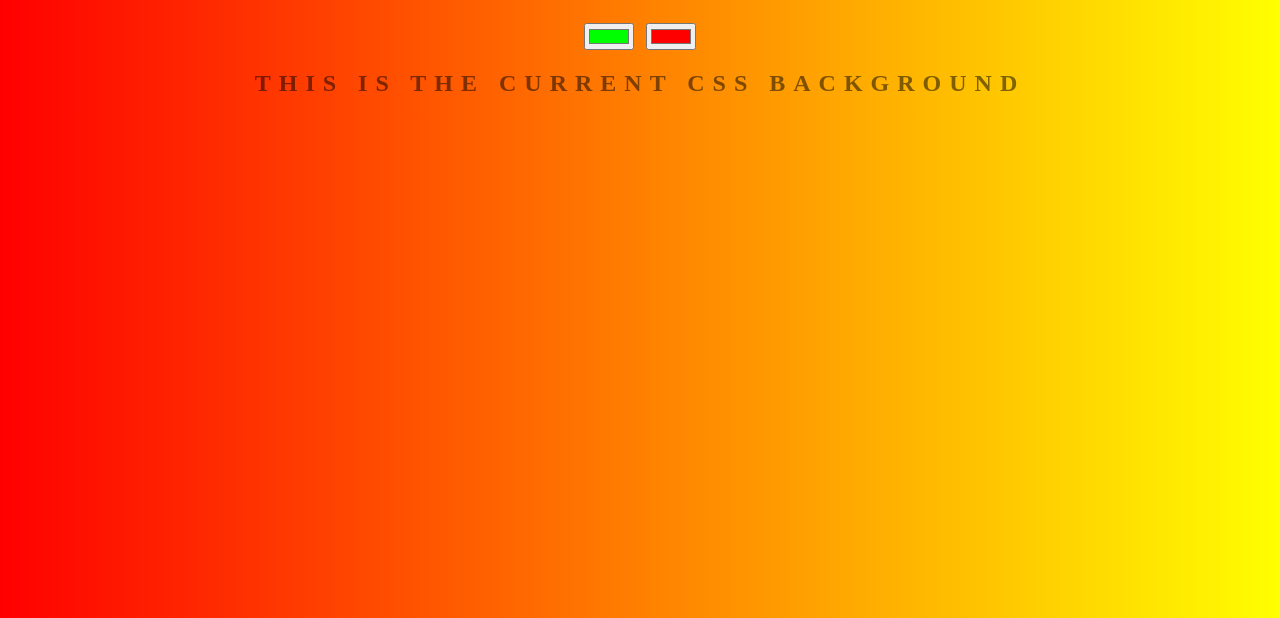
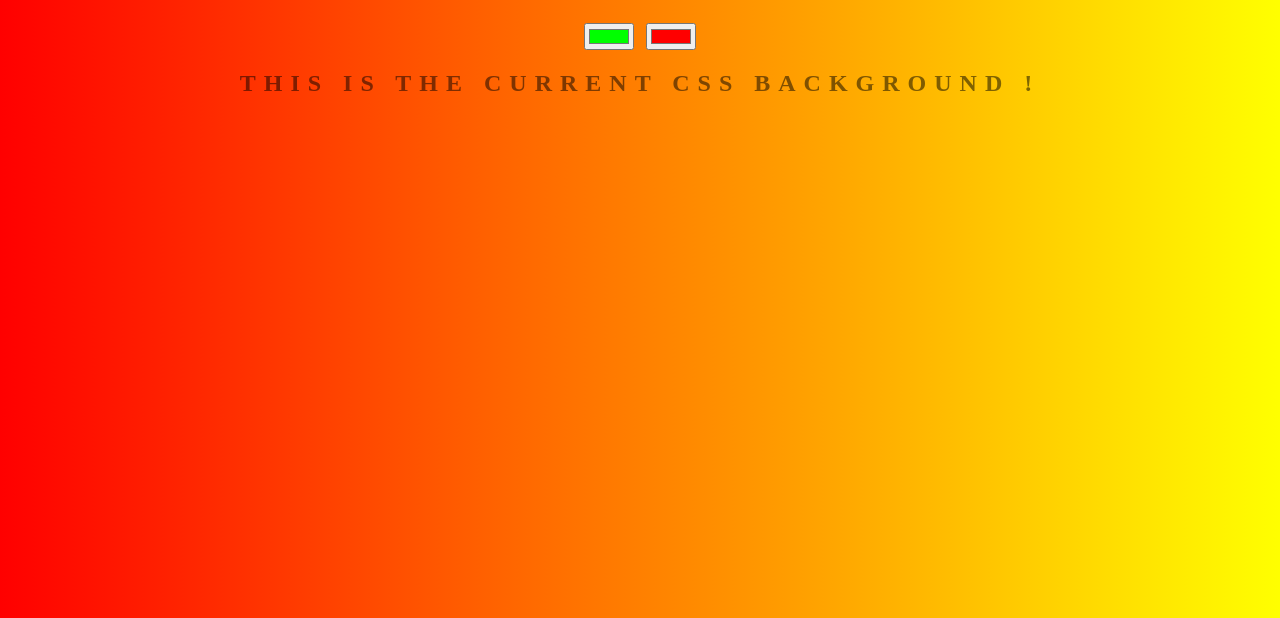
Before and after one commit to caduarruda/background-generator, a plain HTML site: page index.html in a window 1280 px wide. Shown: the part 182-800 px from the top of the page. Drawn offline with Linux system fonts and the light colour scheme.

Commit message:
Revisando a mensagem principal da pagina

```diff
--- a/index.html
+++ b/index.html
@@ -8,7 +8,7 @@
 	<h1>Background Generator</h1>
 	<input class="color1" type="color" name="color1" value="#00ff00">
 	<input class="color2" type="color" name="color2" value="#ff0000">
-	<h2>This is the current CSS Background</h2>
+	<h2>This is the current CSS Background !</h2>
 	<h3></h3>
 	<script type="text/javascript" src="script.js"></script>
 </body>
```
